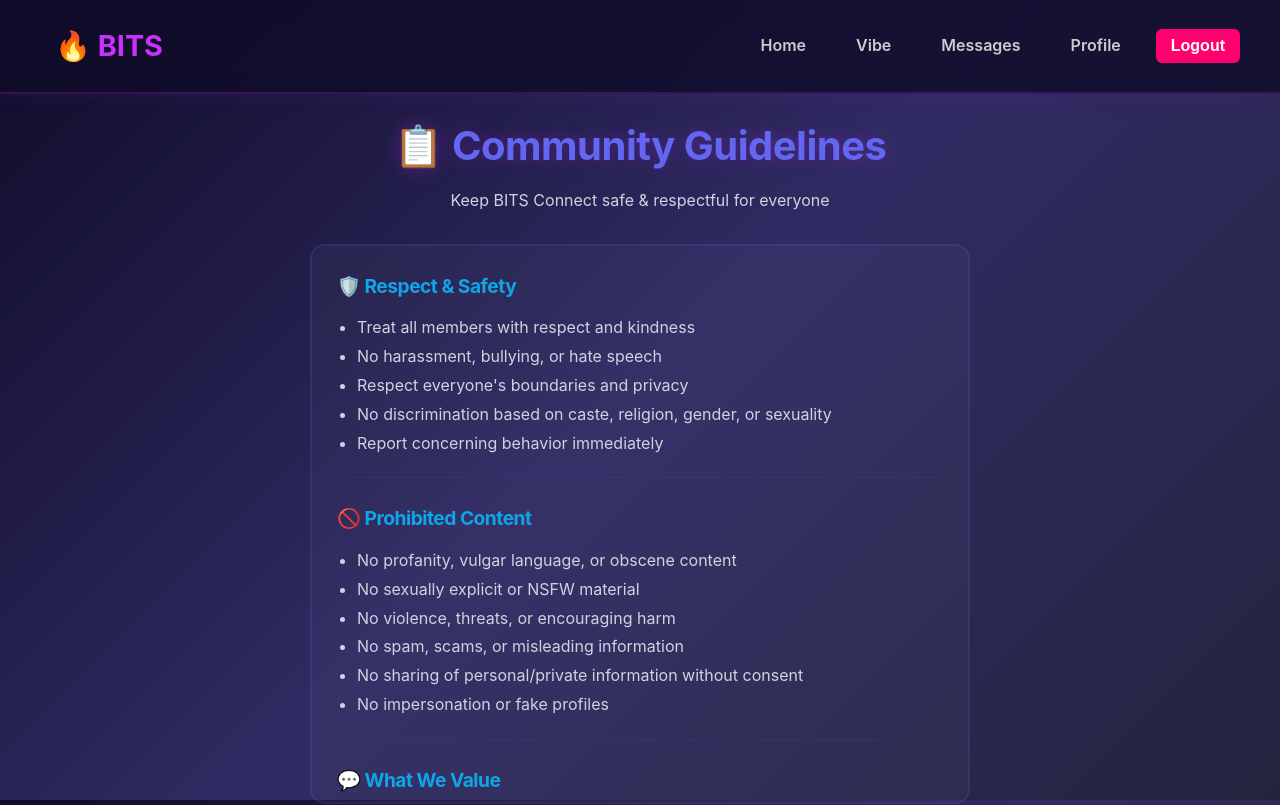
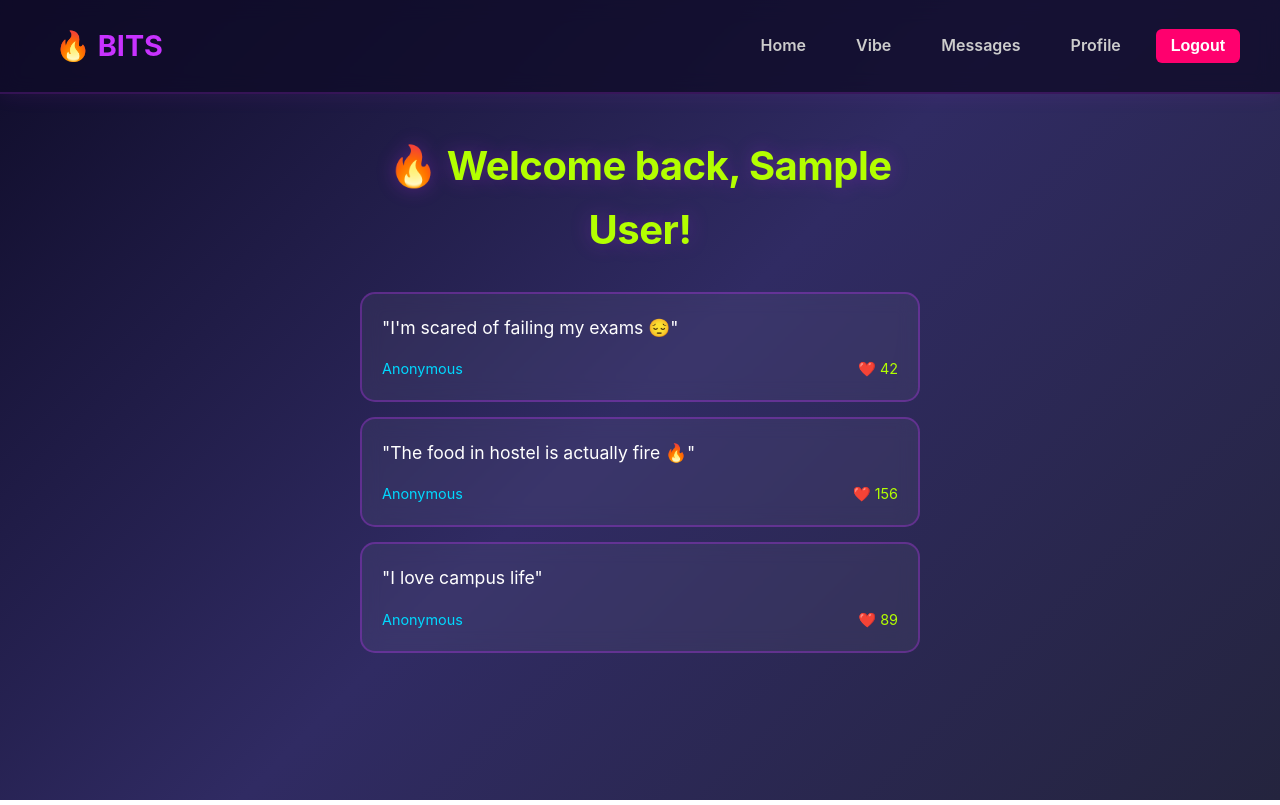
Before and after one commit to rabindersingh/bits-connect-frontend, a React (Create React App) app: page / in a window 1280 px wide. Before the commit this address led to /guidelines. Shown: the top 805 px of the page. Built offline with nearby package versions, Linux system fonts and the light colour scheme; sample sign-in values are in the browser's storage.

Commit message:
Launch MVP - guidelines to add later

```diff
--- a/src/App.js
+++ b/src/App.js
@@ -9,7 +9,6 @@ import VibeMatcher from './pages/VibeMatcher';
 import MessagesPage from './pages/MessagesPage';
 import ProfilePage from './pages/ProfilePage';
 import ModerationQueue from './pages/ModerationQueue';
-import CommunityGuidelines from './pages/CommunityGuidelines';
 
 import Navbar from './components/Navbar';
 
@@ -17,14 +16,9 @@ function App() {
   const [isLoggedIn, setIsLoggedIn] = useState(false);
   const [user, setUser] = useState(null);
   const [isAdmin, setIsAdmin] = useState(false);
-  const [guidelinesAccepted, setGuidelinesAccepted] = useState(false);
 
   useEffect(() => {
     const savedUser = localStorage.getItem('bitsUser');
-    const savedGuidelines = localStorage.getItem('guidelines_accepted');
-    if (savedGuidelines === 'true') {
-      setGuidelinesAccepted(true);
-    }
     if (savedUser) {
       const userData = JSON.parse(savedUser);
       setUser(userData);
@@ -51,11 +45,6 @@ function App() {
     localStorage.removeItem('bitsUser');
   };
 
-  const handleGuidelinesAccepted = () => {
-    setGuidelinesAccepted(true);
-    localStorage.setItem('guidelines_accepted', 'true');
-  };
-
   return (
     <Router>
       <div className="app">
@@ -65,11 +54,6 @@ function App() {
             <>
               <Route path="/login" element={<LoginPage onLogin={handleLogin} />} />
               <Route path="*" element={<Navigate to="/login" replace />} />
-            </>
-          ) : !guidelinesAccepted ? (
-            <>
-              <Route path="/guidelines" element={<CommunityGuidelines onAgree={handleGuidelinesAccepted} />} />
-              <Route path="*" element={<Navigate to="/guidelines" replace />} />
             </>
           ) : (
             <>
```
